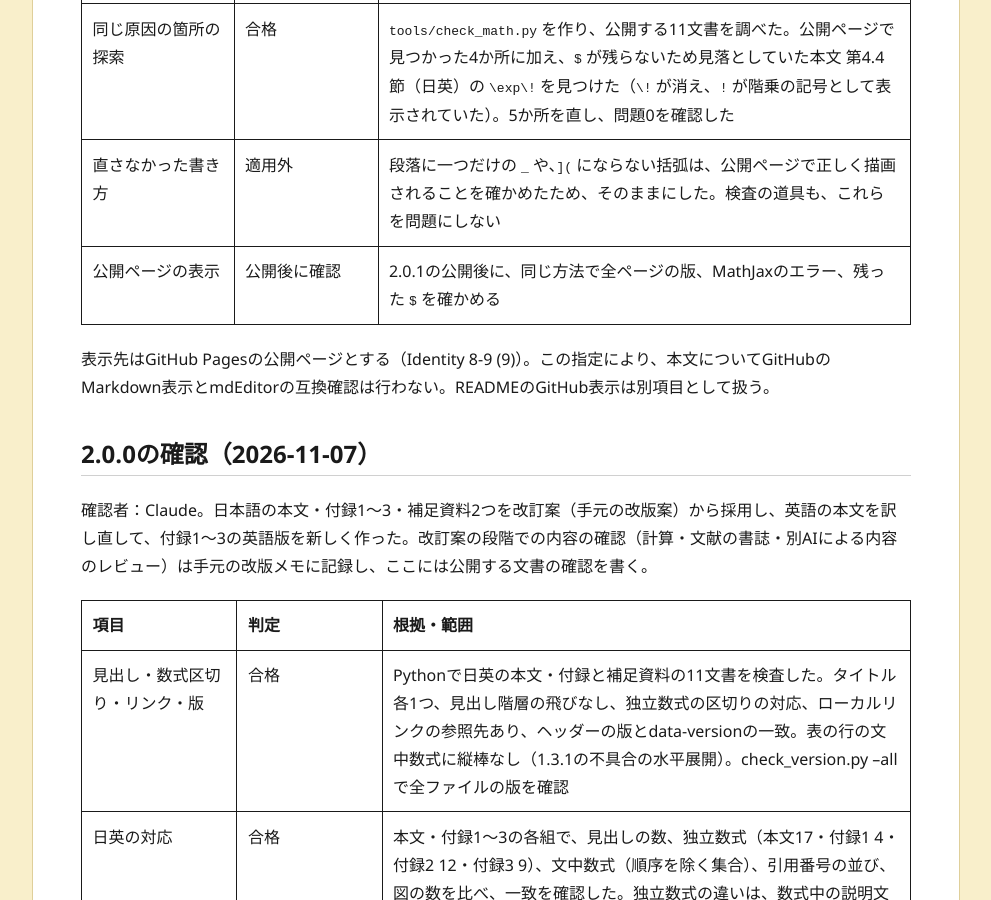
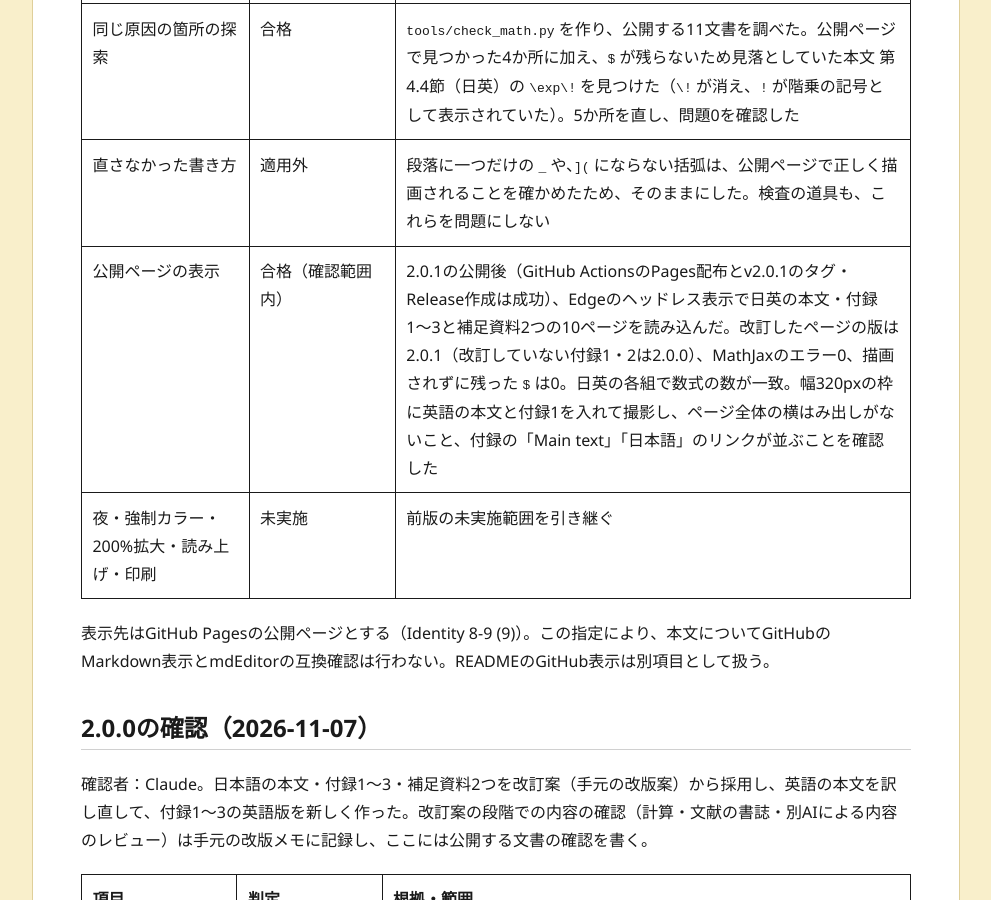
Before and after one commit to 5garashi/zeroPhase, a Jekyll site: the page built from TESTING.md, in a window 1280 px wide and 900 px high, scrolled down 1434 px. Shown: the whole window, without its empty margins (144-1135 px from the left). Built offline with Jekyll 4.4.1, drawn with Linux system fonts in a browser that asks for light colours; our own code applies the rules of GitHub Pages for plain Markdown files.

Commit message:
2.0.1の公開表示の確認結果を記録する
Co-Authored-By: Claude Opus 5.5 <noreply@anthropic.com>

```diff
--- a/TESTING.md
+++ b/TESTING.md
@@ -35,7 +35,8 @@
 | 原因の一般化 | — | kramdownは `$$…$$` だけを数式として扱い、`$…$` の中は普通の文として処理する。縦棒は表、`](` はリンク、`\!` などはエスケープ、段落に二つ以上ある単語の途中でない `_` は強調として解釈される |
 | 同じ原因の箇所の探索 | 合格 | `tools/check_math.py` を作り、公開する11文書を調べた。公開ページで見つかった4か所に加え、`$` が残らないため見落としていた本文 第4.4節（日英）の `\exp\!` を見つけた（`\!` が消え、`!` が階乗の記号として表示されていた）。5か所を直し、問題0を確認した |
 | 直さなかった書き方 | 適用外 | 段落に一つだけの `_` や、`](` にならない括弧は、公開ページで正しく描画されることを確かめたため、そのままにした。検査の道具も、これらを問題にしない |
-| 公開ページの表示 | 公開後に確認 | 2.0.1の公開後に、同じ方法で全ページの版、MathJaxのエラー、残った `$` を確かめる |
+| 公開ページの表示 | 合格（確認範囲内） | 2.0.1の公開後（GitHub ActionsのPages配布とv2.0.1のタグ・Release作成は成功）、Edgeのヘッドレス表示で日英の本文・付録1〜3と補足資料2つの10ページを読み込んだ。改訂したページの版は2.0.1（改訂していない付録1・2は2.0.0）、MathJaxのエラー0、描画されずに残った `$` は0。日英の各組で数式の数が一致。幅320pxの枠に英語の本文と付録1を入れて撮影し、ページ全体の横はみ出しがないこと、付録の「Main text」「日本語」のリンクが並ぶことを確認した |
+| 夜・強制カラー・200%拡大・読み上げ・印刷 | 未実施 | 前版の未実施範囲を引き継ぐ |
 
 表示先はGitHub Pagesの公開ページとする（Identity 8-9 (9)）。この指定により、本文についてGitHubのMarkdown表示とmdEditorの互換確認は行わない。READMEのGitHub表示は別項目として扱う。
 
```
